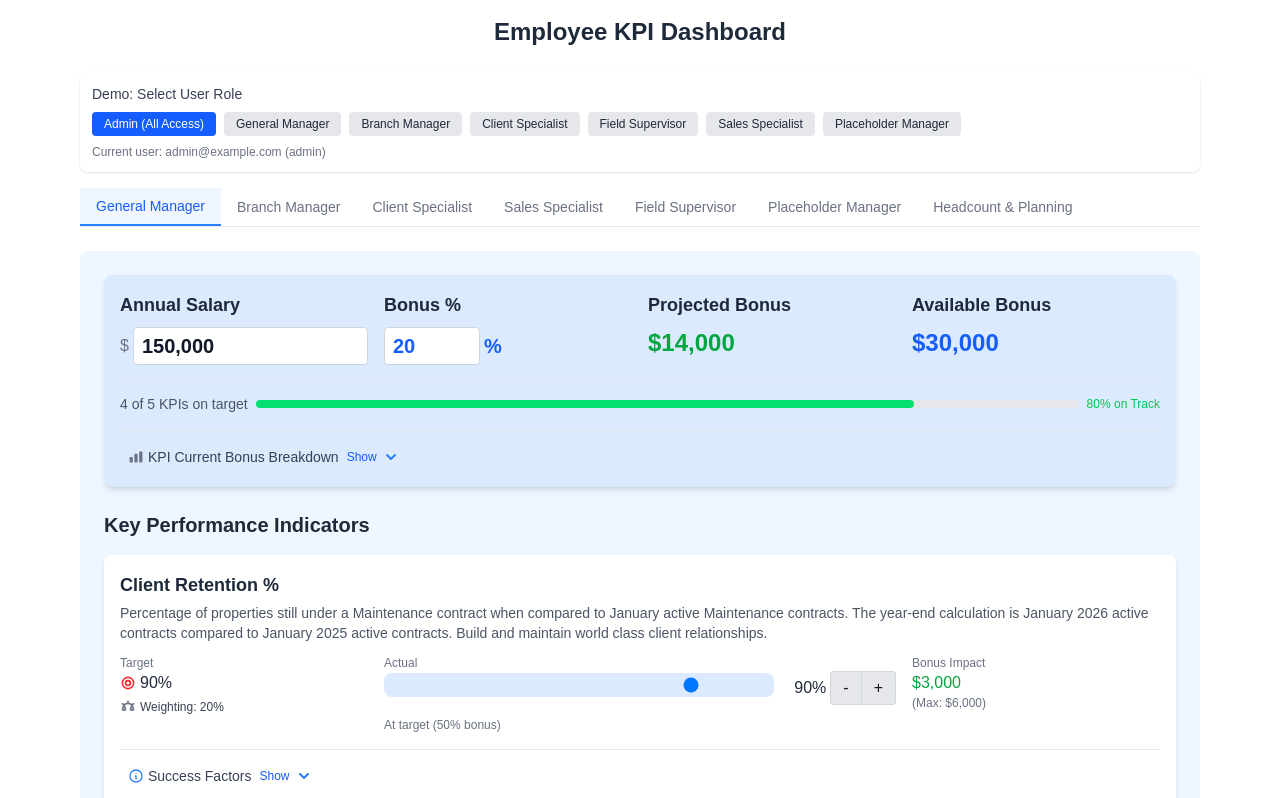
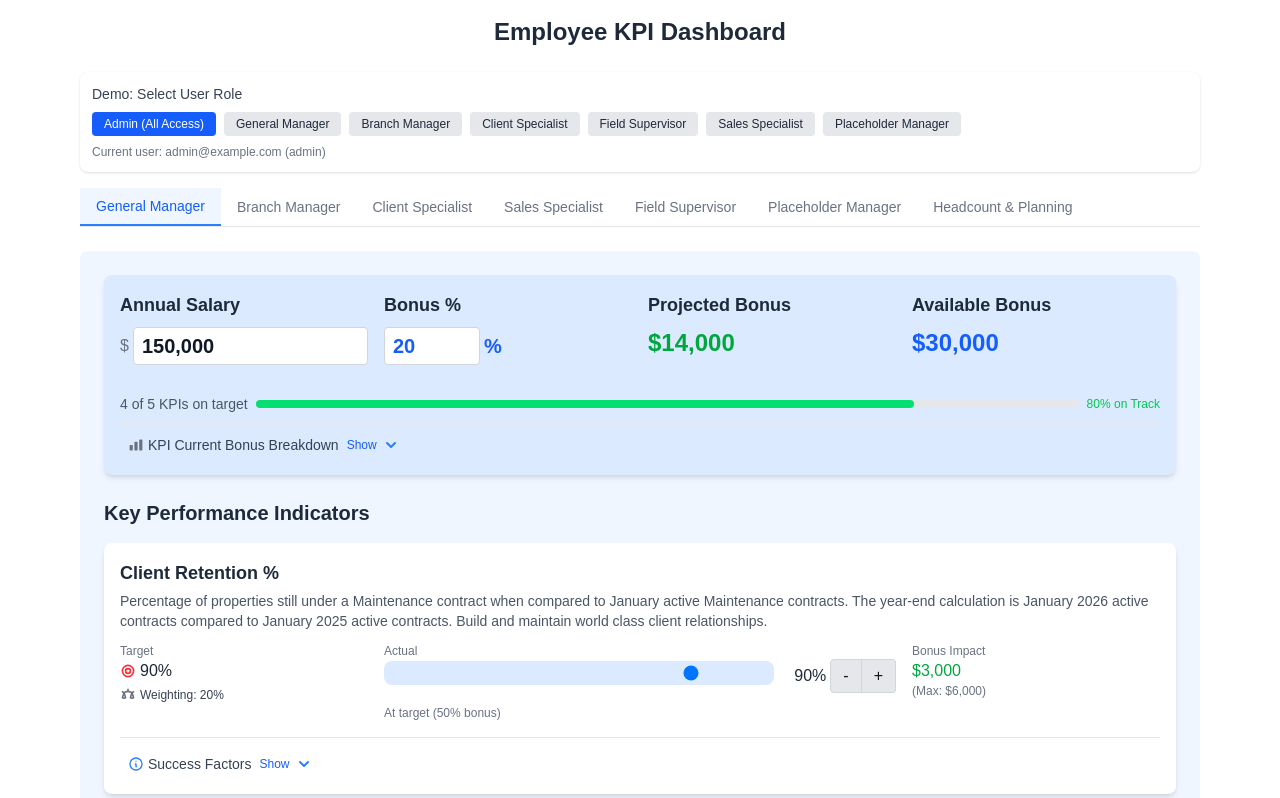
Before and after one commit to TyMurrayELM/KPI-Dashboard, a Next.js app: page / in a window 1280 px wide. Shown: the top 798 px of the page. Built offline with nearby package versions, Linux system fonts and the light colour scheme.

Commit message:
Tightened up header spacing

```diff
--- a/src/components/KPIDashboard.jsx
+++ b/src/components/KPIDashboard.jsx
@@ -1598,7 +1598,7 @@ const KPIDashboard = () => {
             </div>
 
             {/* KPI Current Bonus Breakdown - Toggleable */}
-            <div className="mt-4 pt-3 border-t border-gray-200">
+            <div className="mt-2 pt-2 border-t border-gray-200">
               <div
                 className="flex items-center cursor-pointer py-1 px-2 hover:bg-gray-100 rounded-md transition-colors"
                 onClick={() => setExpandedBreakdown(!expandedBreakdown)}
```
Also changed, not shown: src/app/agave.png (added).
